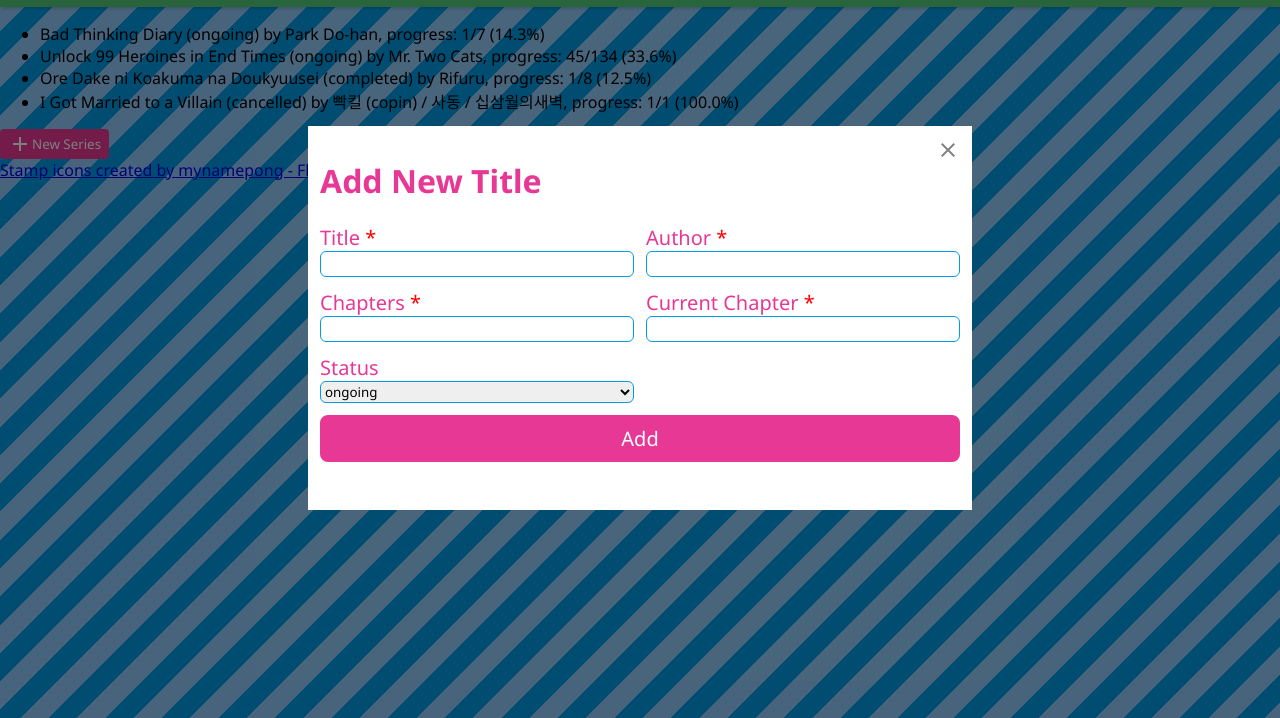
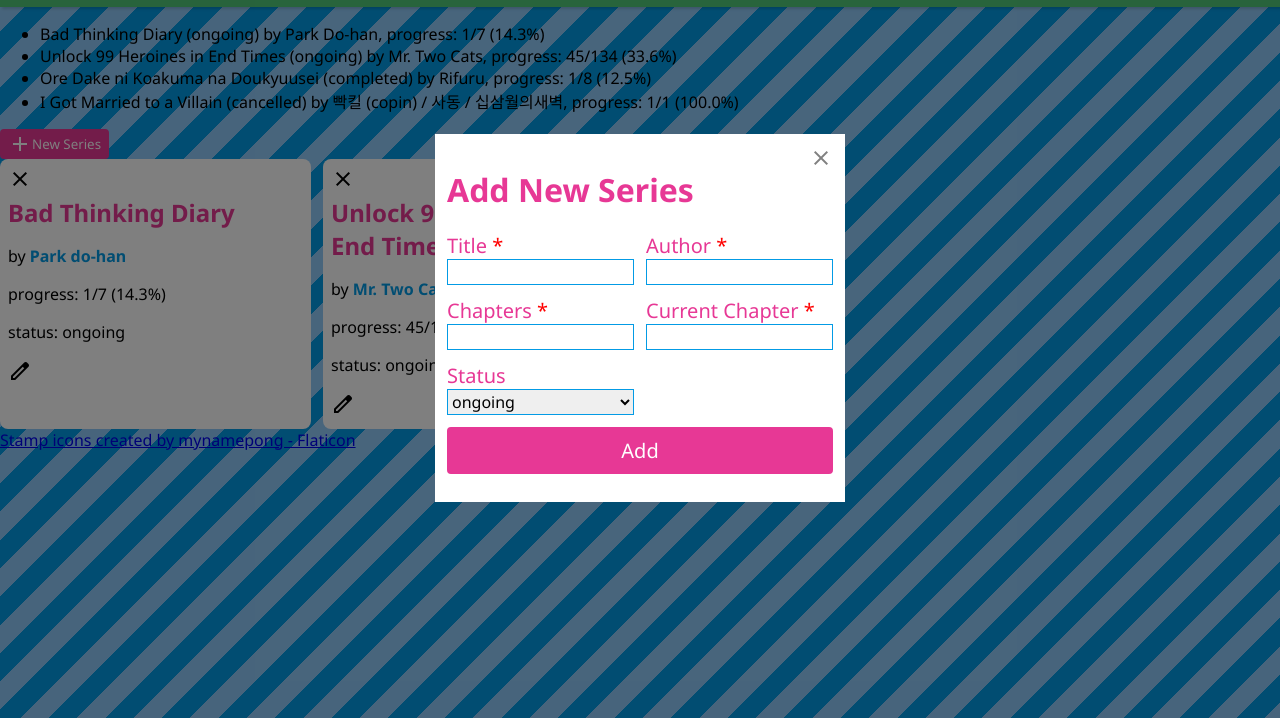
Before and after one commit to KelTamNguyen/Manga-Progress-Tracker, a plain HTML site: page index.html in a window 1280 px wide. Both pictures are taken after a click on the button "add New Series". Shown: the part 82-800 px from the top of the page. Drawn offline with nearby package versions, Linux system fonts and the light colour scheme.

Commit message:
basic card design

```diff
--- a/index.html
+++ b/index.html
@@ -22,12 +22,37 @@
     </header>
     <ul id="library">
     </ul>
-    <div class="content"></div>
     <button class="add-item-btn"><span class="material-symbols-outlined">add</span> New Series</button>
+    <div class="container">
+        <div class="card">
+            <span class="material-symbols-outlined">close</span>
+            <div class="text-content">
+                <h2 class="title">Bad Thinking Diary</h2>
+                <p>by <span class="author">Park do-han</span></p>
+                <p>progress: 1/7 (14.3%)</p>
+                <p>status: ongoing</p>
+            </div>
+            <div class="actions">
+                <span class="material-symbols-outlined edit">edit</span>
+            </div>
+        </div>
+        <div class="card">
+            <span class="material-symbols-outlined">close</span>
+            <div class="text-content">
+                <h2 class="title">Unlock 99 Heroines in End Times</h2>
+                <p>by <span class="author">Mr. Two Cats</span></p>
+                <p>progress: 45/134 (33.6%)</p>
+                <p>status: ongoing</p>
+            </div>
+            <div class="actions">
+                <span class="material-symbols-outlined edit">edit</span>
+            </div>
+        </div>
+    </div>
     <div class="modal-bg">
         <div class="modal">
-            <span class="material-symbols-outlined close">close</span>
-            <h1>Add New Title</h1>
+            <span class="material-symbols-outlined close-modal">close</span>
+            <h1>Add New Series</h1>
             <form>
                 <div class="form-field">
                     <label for="title" class="required-field">Title</label>
@@ -59,7 +84,8 @@
             <p class="error-msg"></p>
         </div>
     </div>
-    <a href="https://www.flaticon.com/free-icons/stamp" title="stamp icons">Stamp icons created by mynamepong - Flaticon</a>
-    <footer></footer>
+    <footer>
+        <a href="https://www.flaticon.com/free-icons/stamp" title="stamp icons">Stamp icons created by mynamepong - Flaticon</a>
+    </footer>
 </body>
 </html>
--- a/library.js
+++ b/library.js
@@ -2,7 +2,7 @@ let myLibrary = [];
 var library = document.getElementById('library');
 var addItemBtn = document.querySelector('.add-item-btn');
 var modalBg = document.querySelector('.modal-bg');
-var closeBtn = document.querySelector('.close');
+var closeBtn = document.querySelector('.close-modal');
 var submitBtn = document.querySelector('#add-manga');
 let errorMsg = document.querySelector('.error-msg');
 
@@ -48,6 +48,10 @@ Manga.prototype.calculateProgress = function(currentChapter, totalChapters) {
 
 function addToLibrary(manga) {
     myLibrary.push(manga);
+}
+
+function removeFromLibrary(manga) {
+
 }
 
 function renderLibrary() {
--- a/styles.css
+++ b/styles.css
@@ -8,6 +8,7 @@
     --color-green: #50C878;
     --color-secondary: #d65b9d;
     --gradient: repeating-linear-gradient(135deg, #039BE5 0px, #039BE5 20px, #90CAF9 20px, #90CAF9 40px);
+    --card-shadow: box-shadow: rgba(0, 0, 0, 0.35) 0px 5px 15px;;
 }
 
 body {
@@ -36,7 +37,6 @@ button:hover {
 }
 
 button[type = "submit"] {
-    border-radius: 8px;
     border: 2px solid var(--color-dark-pink);
     font-size: 1.25rem;
     grid-column: 1 / 3;
@@ -50,14 +50,13 @@ form {
 }
 
 form input {
-    border-radius: 6px;
     border: solid 1px var(--color-dark-blue);
     font-size: 1rem;
 }
 
 form select {
-    border-radius: 6px;
     border: solid 1px var(--color-dark-blue);
+    font-size: 1rem;
 }
 
 label {
@@ -95,11 +94,9 @@ header {
     align-items: center;
     background-color: white;
     color: var(--color-dark-pink);
-    height: 45%;
     justify-content: center;
     padding: 12px;;
     position: relative;
-    width: 50%;
 }
 
 .modal h2 {
@@ -117,7 +114,7 @@ header {
     text-align: left;
 }
 
-.close {
+.close-modal {
     color: gray;
     cursor: pointer;
     position: absolute;
@@ -140,3 +137,30 @@ header {
     color: red;
     text-align: center;
 }
+
+
+.container {
+    display: grid;
+    grid-template-columns: repeat(4, 1fr);
+    gap: 12px;
+}
+
+.card {
+    background: white;
+    /* width: 20vw; */
+    padding: 0.5rem;
+    border-radius: 0.5rem;
+    box-shadow: var(--card-shadow);
+
+}
+
+.author {
+    font-weight: bold;
+    color: var(--color-dark-blue);
+    margin: 0;
+}
+
+.title {
+    color: var(--color-dark-pink);
+    margin: 0;
+}
```
Also changed, not shown: assets/icons/approved-64px.png (added), assets/icons/approved.png (added).
